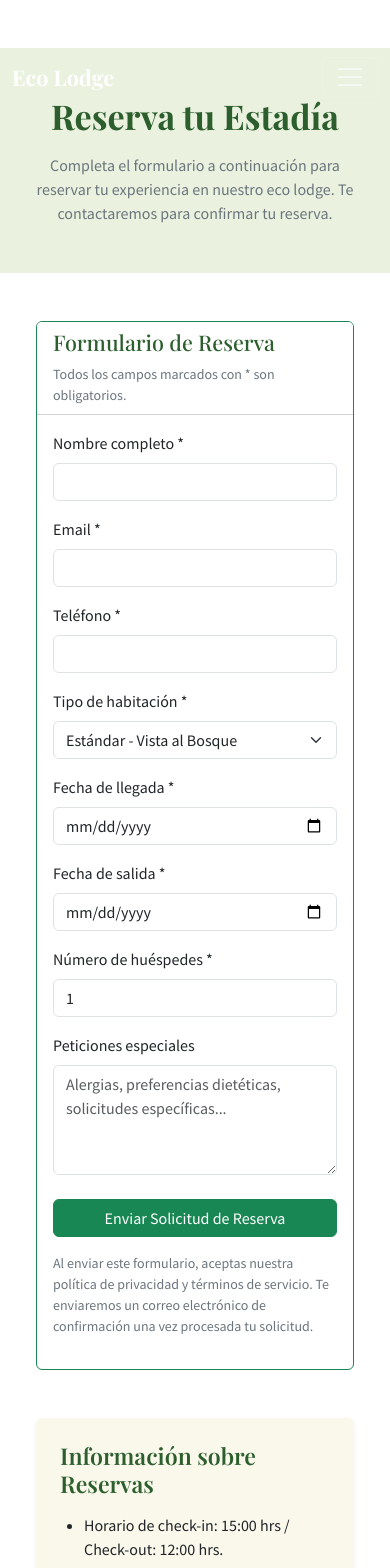
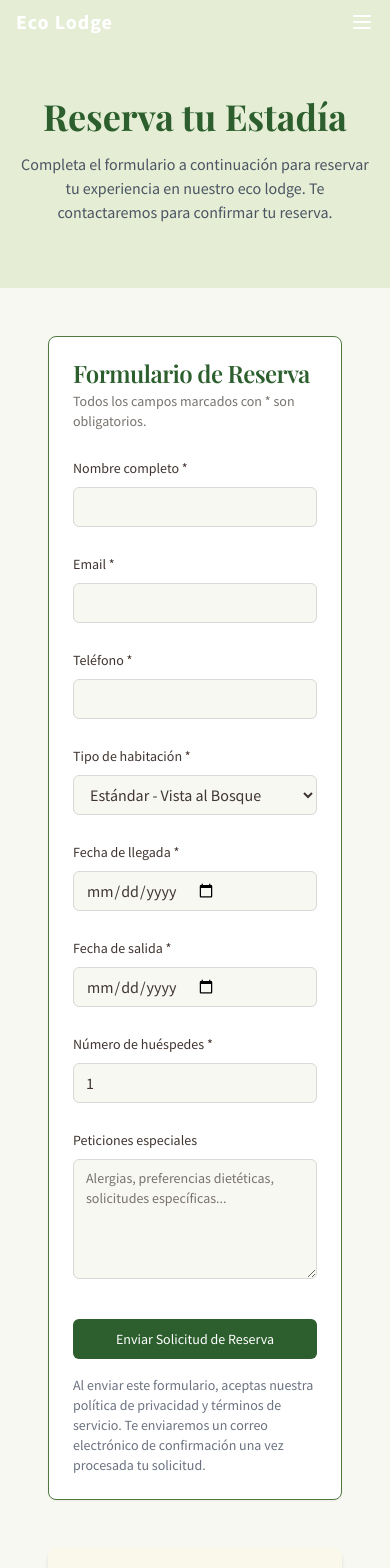
Before and after one commit to MayerlyZ/HOTEL-JIREH, a React (Vite) app: page /reserva in a window 390 px wide. Shown: the top 1568 px of the page. Built offline with nearby package versions, Linux system fonts and the light colour scheme.

Commit message:
Cambios front

```diff
--- a/package.json
+++ b/package.json
@@ -40,7 +40,6 @@
     "@radix-ui/react-toggle-group": "^1.1.0",
     "@radix-ui/react-tooltip": "^1.1.4",
     "@tanstack/react-query": "^5.56.2",
-    "bootstrap": "^5.3.3",
     "class-variance-authority": "^0.7.1",
     "clsx": "^2.1.1",
     "cmdk": "^1.0.0",
--- a/src/App.tsx
+++ b/src/App.tsx
@@ -1,13 +1,22 @@
 
+import { Toaster } from "@/components/ui/toaster";
+import { Toaster as Sonner } from "@/components/ui/sonner";
+import { TooltipProvider } from "@/components/ui/tooltip";
+import { QueryClient, QueryClientProvider } from "@tanstack/react-query";
 import { BrowserRouter, Routes, Route } from "react-router-dom";
 import Index from "./pages/Index";
 import Rooms from "./pages/Rooms";
 import Services from "./pages/Services";
 import Reservation from "./pages/Reservation";
 import NotFound from "./pages/NotFound";
-import 'bootstrap/dist/js/bootstrap.bundle.min.js';
+
+const queryClient = new QueryClient();
 
 const App = () => (
+  <QueryClientProvider client={queryClient}>
+    <TooltipProvider>
+      <Toaster />
+      <Sonner />
       <BrowserRouter>
         <Routes>
           <Route path="/" element={<Index />} />
@@ -18,6 +27,8 @@ const App = () => (
           <Route path="*" element={<NotFound />} />
         </Routes>
       </BrowserRouter>
+    </TooltipProvider>
+  </QueryClientProvider>
 );
 
 export default App;
--- a/src/components/Navbar.tsx
+++ b/src/components/Navbar.tsx
@@ -1,53 +1,59 @@
 
 import React, { useState } from 'react';
+import { Menu, X } from 'lucide-react';
+import { Button } from '@/components/ui/button';
 import { Link } from 'react-router-dom';
 
 const Navbar = () => {
   const [isOpen, setIsOpen] = useState(false);
 
   return (
-    <nav className="navbar navbar-expand-lg navbar-dark position-absolute w-100" style={{ zIndex: 50 }}>
-      <div className="container">
-        <Link className="navbar-brand fs-4 fw-bold" to="/" style={{ fontFamily: 'Playfair Display, serif' }}>
-          Eco Lodge
+    <nav className="absolute top-0 left-0 w-full z-50 px-4 py-2 md:py-4 md:px-8">
+      <div className="flex justify-between items-center">
+        <Link to="/" className="text-white flex items-center">
+          <span className="text-xl md:text-2xl font-bold font-playfair tracking-wider">Eco Lodge</span>
         </Link>
 
+        {/* Mobile menu button */}
         <button
-          className="navbar-toggler"
-          type="button"
+          className="md:hidden text-white"
           onClick={() => setIsOpen(!isOpen)}
-          aria-controls="navbarNav"
-          aria-expanded={isOpen ? "true" : "false"}
-          aria-label="Toggle navigation"
         >
-          <span className="navbar-toggler-icon"></span>
+          {isOpen ? <X size={24} /> : <Menu size={24} />}
         </button>
 
-        <div className={`collapse navbar-collapse ${isOpen ? 'show' : ''}`} id="navbarNav">
-          <ul className="navbar-nav ms-auto">
-            <li className="nav-item">
-              <Link className="nav-link" to="/" onClick={() => setIsOpen(false)}>Inicio</Link>
-            </li>
-            <li className="nav-item">
-              <Link className="nav-link" to="/habitaciones" onClick={() => setIsOpen(false)}>Habitaciones</Link>
-            </li>
-            <li className="nav-item">
-              <Link className="nav-link" to="/servicios" onClick={() => setIsOpen(false)}>Servicios</Link>
-            </li>
-            <li className="nav-item">
-              <Link className="nav-link" to="/galeria" onClick={() => setIsOpen(false)}>Galería</Link>
-            </li>
-            <li className="nav-item">
-              <Link className="nav-link" to="/contacto" onClick={() => setIsOpen(false)}>Contacto</Link>
-            </li>
-            <li className="nav-item ms-lg-2 mt-2 mt-lg-0">
-              <Link className="btn btn-outline-light" to="/reserva" onClick={() => setIsOpen(false)}>
-                Reservar Ahora
-              </Link>
-            </li>
-          </ul>
+        {/* Desktop Navigation */}
+        <div className="hidden md:flex items-center gap-6">
+          <Link to="/" className="text-white hover:text-eco-cream transition-colors">Inicio</Link>
+          <Link to="/habitaciones" className="text-white hover:text-eco-cream transition-colors">Habitaciones</Link>
+          <Link to="/servicios" className="text-white hover:text-eco-cream transition-colors">Servicios</Link>
+          <Link to="/galeria" className="text-white hover:text-eco-cream transition-colors">Galería</Link>
+          <Link to="/contacto" className="text-white hover:text-eco-cream transition-colors">Contacto</Link>
+          <Link to="/reserva">
+            <Button variant="outline" className="bg-transparent text-white border-white hover:bg-white hover:text-eco-dark-green">
+              Reservar Ahora
+            </Button>
+          </Link>
         </div>
       </div>
+
+      {/* Mobile Navigation */}
+      {isOpen && (
+        <div className="md:hidden bg-eco-dark-green bg-opacity-95 absolute top-full left-0 w-full py-4 px-6 animate-fade-in">
+          <div className="flex flex-col space-y-4">
+            <Link to="/" className="text-white hover:text-eco-cream transition-colors" onClick={() => setIsOpen(false)}>Inicio</Link>
+            <Link to="/habitaciones" className="text-white hover:text-eco-cream transition-colors" onClick={() => setIsOpen(false)}>Habitaciones</Link>
+            <Link to="/servicios" className="text-white hover:text-eco-cream transition-colors" onClick={() => setIsOpen(false)}>Servicios</Link>
+            <Link to="/galeria" className="text-white hover:text-eco-cream transition-colors" onClick={() => setIsOpen(false)}>Galería</Link>
+            <Link to="/contacto" className="text-white hover:text-eco-cream transition-colors" onClick={() => setIsOpen(false)}>Contacto</Link>
+            <Link to="/reserva" onClick={() => setIsOpen(false)}>
+              <Button variant="outline" className="bg-transparent text-white border-white hover:bg-white hover:text-eco-dark-green w-full">
+                Reservar Ahora
+              </Button>
+            </Link>
+          </div>
+        </div>
+      )}
     </nav>
   );
 };
--- a/src/index.css
+++ b/src/index.css
@@ -1,13 +1,105 @@
 
 @import url('https://fonts.googleapis.com/css2?family=Playfair+Display:wght@400;500;600;700&family=Source+Sans+Pro:wght@300;400;600;700&display=swap');
-@import 'bootstrap/dist/css/bootstrap.min.css';
 
-body {
-  font-family: 'Source Sans Pro', sans-serif;
+@tailwind base;
+@tailwind components;
+@tailwind utilities;
+
+@layer base {
+  :root {
+    --background: 60 30% 96%;
+    --foreground: 20 14% 22%;
+
+    --card: 0 0% 100%;
+    --card-foreground: 20 14% 22%;
+
+    --popover: 0 0% 100%;
+    --popover-foreground: 20 14% 22%;
+
+    --primary: 142 37% 27%;
+    --primary-foreground: 60 30% 96%;
+
+    --secondary: 78 33% 56%;
+    --secondary-foreground: 20 14% 22%;
+
+    --muted: 60 10% 92%;
+    --muted-foreground: 25 5% 45%;
+
+    --accent: 36 36% 46%;
+    --accent-foreground: 60 30% 96%;
+
+    --destructive: 0 84.2% 60.2%;
+    --destructive-foreground: 60 30% 96%;
+
+    --border: 20 5% 85%;
+    --input: 20 5% 85%;
+    --ring: 142 37% 27%;
+
+    --radius: 0.5rem;
+
+    --sidebar-background: 0 0% 98%;
+    --sidebar-foreground: 240 5.3% 26.1%;
+    --sidebar-primary: 240 5.9% 10%;
+    --sidebar-primary-foreground: 0 0% 98%;
+    --sidebar-accent: 240 4.8% 95.9%;
+    --sidebar-accent-foreground: 240 5.9% 10%;
+    --sidebar-border: 220 13% 91%;
+    --sidebar-ring: 217.2 91.2% 59.8%;
+  }
+
+  .dark {
+    --background: 20 14% 8%;
+    --foreground: 60 30% 96%;
+
+    --card: 20 14% 12%;
+    --card-foreground: 60 30% 96%;
+
+    --popover: 20 14% 12%;
+    --popover-foreground: 60 30% 96%;
+
+    --primary: 142 37% 42%;
+    --primary-foreground: 20 14% 8%;
+
+    --secondary: 78 33% 36%;
+    --secondary-foreground: 60 30% 96%;
+
+    --muted: 20 14% 20%;
+    --muted-foreground: 24 5% 65%;
+
+    --accent: 36 36% 36%;
+    --accent-foreground: 60 30% 96%;
+
+    --destructive: 0 62.8% 30.6%;
+    --destructive-foreground: 60 30% 96%;
+
+    --border: 20 14% 20%;
+    --input: 20 14% 20%;
+    --ring: 142 37% 42%;
+
+    --sidebar-background: 240 5.9% 10%;
+    --sidebar-foreground: 240 4.8% 95.9%;
+    --sidebar-primary: 224.3 76.3% 48%;
+    --sidebar-primary-foreground: 0 0% 100%;
+    --sidebar-accent: 240 3.7% 15.9%;
+    --sidebar-accent-foreground: 240 4.8% 95.9%;
+    --sidebar-border: 240 3.7% 15.9%;
+    --sidebar-ring: 217.2 91.2% 59.8%;
+  }
 }
 
-h1, h2, h3, h4, h5, h6 {
-  font-family: 'Playfair Display', serif;
+@layer base {
+  * {
+    @apply border-border;
+  }
+
+  body {
+    @apply bg-background text-foreground;
+    font-family: 'Source Sans Pro', sans-serif;
+  }
+
+  h1, h2, h3, h4, h5, h6 {
+    font-family: 'Playfair Display', serif;
+  }
 }
 
 .hero-slider {
@@ -19,13 +111,3 @@ h1, h2, h3, h4, h5, h6 {
   height: 100%;
   width: 100%;
 }
-
-/* Eco Lodge color variables */
-:root {
-  --eco-dark-green: #2C5F2D;
-  --eco-medium-green: #4E7A41;
-  --eco-light-green: #97BC62;
-  --eco-cream: #F9F8EB;
-  --eco-wood: #A57548;
-  --eco-earth: #6D5026;
-}
--- a/src/pages/Index.tsx
+++ b/src/pages/Index.tsx
@@ -10,7 +10,7 @@ import Footer from '@/components/Footer';
 
 const Index = () => {
   return (
-    <div className="min-vh-100">
+    <div className="min-h-screen">
       <Navbar />
       <HeroSlider />
       <FeatureSection />
--- a/src/pages/Reservation.tsx
+++ b/src/pages/Reservation.tsx
@@ -2,8 +2,15 @@
 import React, { useState } from 'react';
 import Navbar from '@/components/Navbar';
 import Footer from '@/components/Footer';
+import { Card, CardContent, CardDescription, CardHeader, CardTitle } from '@/components/ui/card';
+import { Button } from '@/components/ui/button';
+import { Input } from '@/components/ui/input';
+import { Label } from '@/components/ui/label';
+import { Textarea } from '@/components/ui/textarea';
+import { useToast } from "@/hooks/use-toast";
 
 const Reservation = () => {
+  const { toast } = useToast();
   const [formData, setFormData] = useState({
     fullName: '',
     email: '',
@@ -15,46 +22,48 @@ const Reservation = () => {
     specialRequests: ''
   });
 
-  const handleChange = (e) => {
+  const handleChange = (e: React.ChangeEvent<HTMLInputElement | HTMLTextAreaElement | HTMLSelectElement>) => {
     const { name, value } = e.target;
     setFormData(prev => ({ ...prev, [name]: value }));
   };
 
-  const handleSubmit = (e) => {
+  const handleSubmit = (e: React.FormEvent) => {
     e.preventDefault();
     // In a real application, this would send the data to the server
-    alert("Reservación enviada. Nos pondremos en contacto contigo pronto.");
+    toast({
+      title: "Reservación enviada",
+      description: "Nos pondremos en contacto contigo pronto para confirmar tu reserva.",
+    });
     console.log("Form submitted:", formData);
   };
 
   return (
-    <div className="min-vh-100">
+    <div className="min-h-screen">
       <Navbar />
-      <div className="pt-5 mt-5 pb-4" style={{ backgroundColor: 'rgba(151, 188, 98, 0.2)' }}>
-        <div className="container px-4">
-          <h1 className="display-4 fw-bold text-center mb-3" style={{ color: 'var(--eco-dark-green)', fontFamily: 'Playfair Display, serif' }}>
+      <div className="pt-24 pb-8 bg-eco-light-green bg-opacity-20">
+        <div className="container mx-auto px-4">
+          <h1 className="text-4xl md:text-5xl font-bold text-eco-dark-green text-center mb-4 font-playfair">
             Reserva tu Estadía
           </h1>
-          <p className="text-center text-secondary mx-auto mb-4" style={{ maxWidth: '700px' }}>
+          <p className="text-center text-gray-600 max-w-2xl mx-auto mb-8">
             Completa el formulario a continuación para reservar tu experiencia en nuestro eco lodge. Te contactaremos para confirmar tu reserva.
           </p>
         </div>
       </div>
 
-      <div className="py-5 px-4">
-        <div className="container" style={{ maxWidth: '800px' }}>
-          <div className="card border-success">
-            <div className="card-header bg-white">
-              <h2 className="card-title h4" style={{ color: 'var(--eco-dark-green)' }}>Formulario de Reserva</h2>
-              <p className="card-text text-secondary small">Todos los campos marcados con * son obligatorios.</p>
-            </div>
-            <div className="card-body">
-              <form onSubmit={handleSubmit} className="row g-3">
-                <div className="col-md-6">
-                  <label htmlFor="fullName" className="form-label">Nombre completo *</label>
-                  <input
-                    type="text"
-                    className="form-control"
+      <div className="py-12 px-4">
+        <div className="container mx-auto max-w-4xl">
+          <Card className="border-eco-medium-green">
+            <CardHeader>
+              <CardTitle className="text-eco-dark-green">Formulario de Reserva</CardTitle>
+              <CardDescription>Todos los campos marcados con * son obligatorios.</CardDescription>
+            </CardHeader>
+            <CardContent>
+              <form onSubmit={handleSubmit} className="space-y-6">
+                <div className="grid grid-cols-1 md:grid-cols-2 gap-6">
+                  <div className="space-y-2">
+                    <Label htmlFor="fullName">Nombre completo *</Label>
+                    <Input
                       id="fullName"
                       name="fullName"
                       value={formData.fullName}
@@ -63,40 +72,38 @@ const Reservation = () => {
                     />
                   </div>
 
-                <div className="col-md-6">
-                  <label htmlFor="email" className="form-label">Email *</label>
-                  <input
-                    type="email"
-                    className="form-control"
+                  <div className="space-y-2">
+                    <Label htmlFor="email">Email *</Label>
+                    <Input
                       id="email"
                       name="email"
+                      type="email"
                       value={formData.email}
                       onChange={handleChange}
                       required
                     />
                   </div>
 
-                <div className="col-md-6">
-                  <label htmlFor="phone" className="form-label">Teléfono *</label>
-                  <input
-                    type="tel"
-                    className="form-control"
+                  <div className="space-y-2">
+                    <Label htmlFor="phone">Teléfono *</Label>
+                    <Input
                       id="phone"
                       name="phone"
+                      type="tel"
                       value={formData.phone}
                       onChange={handleChange}
                       required
                     />
                   </div>
 
-                <div className="col-md-6">
-                  <label htmlFor="roomType" className="form-label">Tipo de habitación *</label>
+                  <div className="space-y-2">
+                    <Label htmlFor="roomType">Tipo de habitación *</Label>
                     <select
-                    className="form-select"
                       id="roomType"
                       name="roomType"
                       value={formData.roomType}
                       onChange={handleChange}
+                      className="flex h-10 w-full rounded-md border border-input bg-background px-3 py-2 text-base ring-offset-background file:border-0 file:bg-transparent file:text-sm file:font-medium placeholder:text-muted-foreground focus-visible:outline-none focus-visible:ring-2 focus-visible:ring-ring focus-visible:ring-offset-2 disabled:cursor-not-allowed disabled:opacity-50 md:text-sm"
                       required
                     >
                       <option value="standard">Estándar - Vista al Bosque</option>
@@ -105,39 +112,36 @@ const Reservation = () => {
                     </select>
                   </div>
 
-                <div className="col-md-6">
-                  <label htmlFor="checkIn" className="form-label">Fecha de llegada *</label>
-                  <input
-                    type="date"
-                    className="form-control"
+                  <div className="space-y-2">
+                    <Label htmlFor="checkIn">Fecha de llegada *</Label>
+                    <Input
                       id="checkIn"
                       name="checkIn"
+                      type="date"
                       value={formData.checkIn}
                       onChange={handleChange}
                       required
                     />
                   </div>
 
-                <div className="col-md-6">
-                  <label htmlFor="checkOut" className="form-label">Fecha de salida *</label>
-                  <input
-                    type="date"
-                    className="form-control"
+                  <div className="space-y-2">
+                    <Label htmlFor="checkOut">Fecha de salida *</Label>
+                    <Input
                       id="checkOut"
                       name="checkOut"
+                      type="date"
                       value={formData.checkOut}
                       onChange={handleChange}
                       required
                     />
                   </div>
 
-                <div className="col-md-12">
-                  <label htmlFor="guests" className="form-label">Número de huéspedes *</label>
-                  <input
-                    type="number"
-                    className="form-control"
+                  <div className="space-y-2">
+                    <Label htmlFor="guests">Número de huéspedes *</Label>
+                    <Input
                       id="guests"
                       name="guests"
+                      type="number"
                       min="1"
                       max="10"
                       value={formData.guests}
@@ -145,41 +149,41 @@ const Reservation = () => {
                       required
                     />
                   </div>
+                </div>
 
-                <div className="col-12">
-                  <label htmlFor="specialRequests" className="form-label">Peticiones especiales</label>
-                  <textarea
-                    className="form-control"
+                <div className="space-y-2">
+                  <Label htmlFor="specialRequests">Peticiones especiales</Label>
+                  <Textarea
                     id="specialRequests"
                     name="specialRequests"
-                    rows={4}
                     value={formData.specialRequests}
                     onChange={handleChange}
+                    className="min-h-[120px]"
                     placeholder="Alergias, preferencias dietéticas, solicitudes específicas..."
-                  ></textarea>
+                  />
                 </div>
 
-                <div className="col-12 mt-4">
-                  <button type="submit" className="btn btn-success w-100">
+                <div className="pt-4">
+                  <Button type="submit" className="w-full bg-eco-dark-green hover:bg-eco-medium-green text-white">
                     Enviar Solicitud de Reserva
-                  </button>
+                  </Button>
 
-                  <p className="text-secondary small mt-3">
+                  <p className="text-sm text-gray-500 mt-4">
                     Al enviar este formulario, aceptas nuestra política de privacidad y términos de servicio. Te enviaremos un correo electrónico de confirmación una vez procesada tu solicitud.
                   </p>
                 </div>
               </form>
-            </div>
-          </div>
+            </CardContent>
+          </Card>
 
-          <div className="mt-5 p-4 rounded shadow-sm" style={{ backgroundColor: 'var(--eco-cream)' }}>
-            <h2 className="fs-3 fw-semibold mb-3" style={{ color: 'var(--eco-dark-green)' }}>Información sobre Reservas</h2>
-            <ul className="ps-4">
-              <li className="mb-2">Horario de check-in: 15:00 hrs / Check-out: 12:00 hrs.</li>
-              <li className="mb-2">Se requiere un depósito del 30% para confirmar la reserva.</li>
-              <li className="mb-2">Cancelación gratuita hasta 48 horas antes de la fecha de llegada.</li>
-              <li className="mb-2">Para grupos de más de 8 personas, contactar directamente por email.</li>
-              <li className="mb-2">Si necesitas asistencia con tu reserva, llámanos al +123 456 7890.</li>
+          <div className="mt-12 bg-eco-cream p-6 rounded-lg shadow-md">
+            <h2 className="text-2xl font-semibold text-eco-dark-green mb-4">Información sobre Reservas</h2>
+            <ul className="list-disc ml-6 space-y-2">
+              <li>Horario de check-in: 15:00 hrs / Check-out: 12:00 hrs.</li>
+              <li>Se requiere un depósito del 30% para confirmar la reserva.</li>
+              <li>Cancelación gratuita hasta 48 horas antes de la fecha de llegada.</li>
+              <li>Para grupos de más de 8 personas, contactar directamente por email.</li>
+              <li>Si necesitas asistencia con tu reserva, llámanos al +123 456 7890.</li>
             </ul>
           </div>
         </div>
--- a/src/pages/Rooms.tsx
+++ b/src/pages/Rooms.tsx
@@ -3,43 +3,52 @@ import React from 'react';
 import Navbar from '@/components/Navbar';
 import Footer from '@/components/Footer';
 import RoomPreview from '@/components/RoomPreview';
+import { Button } from '@/components/ui/button';
 
 const Rooms = () => {
   return (
-    <div className="min-vh-100">
+    <div className="min-h-screen">
       <Navbar />
-      <div className="pt-5 mt-5 pb-4" style={{ backgroundColor: 'rgba(151, 188, 98, 0.2)' }}>
-        <div className="container px-4">
-          <h1 className="display-4 fw-bold text-center mb-3" style={{ color: 'var(--eco-dark-green)', fontFamily: 'Playfair Display, serif' }}>
+      <div className="pt-24 pb-8 bg-eco-light-green bg-opacity-20">
+        <div className="container mx-auto px-4">
+          <h1 className="text-4xl md:text-5xl font-bold text-eco-dark-green text-center mb-4 font-playfair">
             Nuestras Habitaciones
           </h1>
-          <p className="text-center text-secondary mx-auto mb-4" style={{ maxWidth: '700px' }}>
+          <p className="text-center text-gray-600 max-w-2xl mx-auto mb-8">
             Descubre nuestras acogedoras habitaciones diseñadas para brindarte una experiencia única en armonía con la naturaleza.
           </p>
         </div>
       </div>
-      <div className="py-5 px-4">
-        <div className="container">
-          <div className="mb-4">
-            <h2 className="fs-3 fw-semibold mb-3" style={{ color: 'var(--eco-dark-green)' }}>Filtros</h2>
-            <div className="d-flex flex-wrap gap-2">
-              <button className="btn btn-outline-success">Todas</button>
-              <button className="btn btn-outline-success">Vista al Bosque</button>
-              <button className="btn btn-outline-success">Vista a la Montaña</button>
-              <button className="btn btn-outline-success">Cerca del Río</button>
+      <div className="py-12 px-4">
+        <div className="container mx-auto">
+          <div className="mb-8">
+            <h2 className="text-2xl font-semibold text-eco-dark-green mb-4">Filtros</h2>
+            <div className="flex flex-wrap gap-3">
+              <Button variant="outline" className="border-eco-dark-green text-eco-dark-green">
+                Todas
+              </Button>
+              <Button variant="outline" className="border-eco-dark-green text-eco-dark-green">
+                Vista al Bosque
+              </Button>
+              <Button variant="outline" className="border-eco-dark-green text-eco-dark-green">
+                Vista a la Montaña
+              </Button>
+              <Button variant="outline" className="border-eco-dark-green text-eco-dark-green">
+                Cerca del Río
+              </Button>
             </div>
           </div>
 
           <RoomPreview />
 
-          <div className="mt-5 p-4 rounded shadow-sm" style={{ backgroundColor: 'var(--eco-cream)' }}>
-            <h2 className="fs-3 fw-semibold mb-3" style={{ color: 'var(--eco-dark-green)' }}>Información Adicional</h2>
-            <ul className="ps-4">
-              <li className="mb-2">Todas nuestras habitaciones incluyen desayuno orgánico preparado con productos locales.</li>
-              <li className="mb-2">Check-in: 15:00 hrs / Check-out: 12:00 hrs</li>
-              <li className="mb-2">Ofrecemos traslado gratuito desde/hacia la estación de autobuses más cercana.</li>
-              <li className="mb-2">Mascotas permitidas en habitaciones seleccionadas (consultar disponibilidad).</li>
-              <li className="mb-2">Cancelación gratuita hasta 48 horas antes de la fecha de llegada.</li>
+          <div className="mt-12 bg-eco-cream p-6 rounded-lg shadow-md">
+            <h2 className="text-2xl font-semibold text-eco-dark-green mb-4">Información Adicional</h2>
+            <ul className="list-disc ml-6 space-y-2">
+              <li>Todas nuestras habitaciones incluyen desayuno orgánico preparado con productos locales.</li>
+              <li>Check-in: 15:00 hrs / Check-out: 12:00 hrs</li>
+              <li>Ofrecemos traslado gratuito desde/hacia la estación de autobuses más cercana.</li>
+              <li>Mascotas permitidas en habitaciones seleccionadas (consultar disponibilidad).</li>
+              <li>Cancelación gratuita hasta 48 horas antes de la fecha de llegada.</li>
             </ul>
           </div>
         </div>
```
Also changed, not shown: src/pages/Services.tsx (+30 -31 lines), 1 other file (tests, documents, lock files or other folders). Lines whose indentation alone changed are shown as unchanged.
